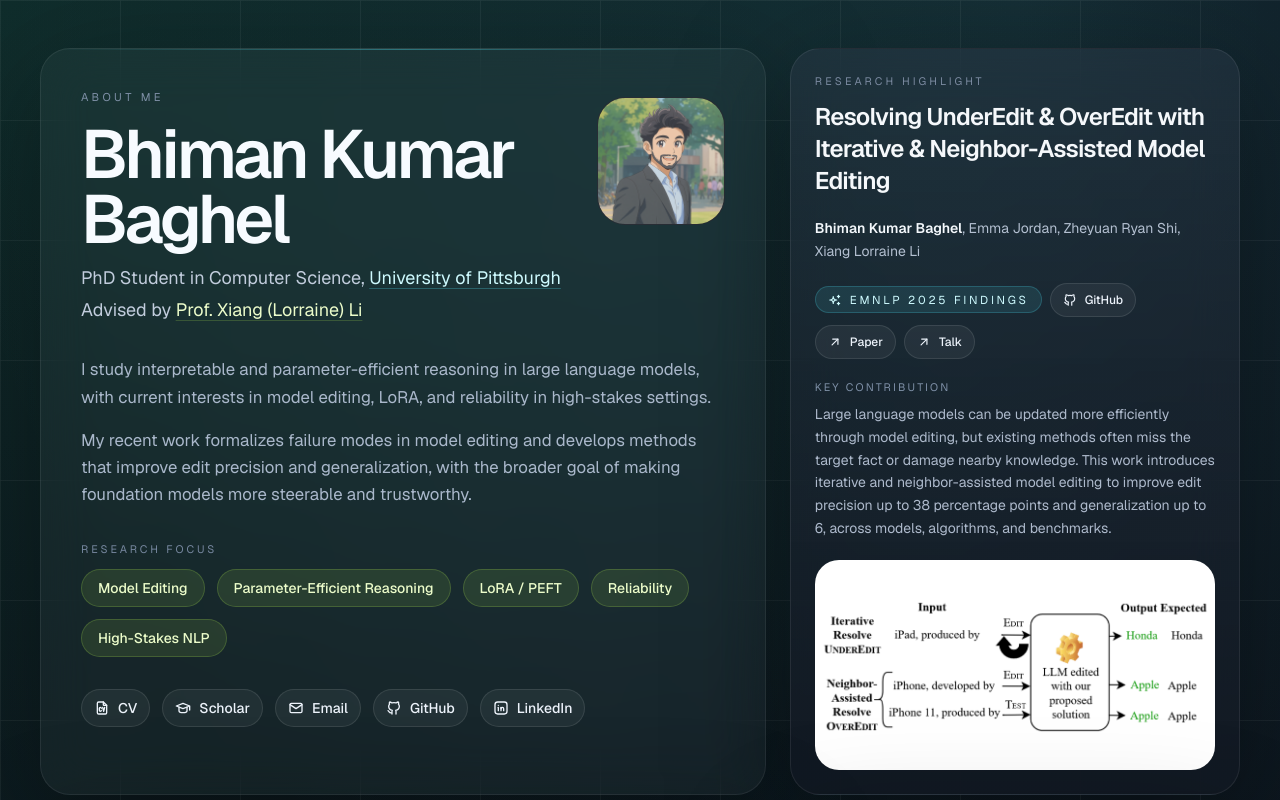
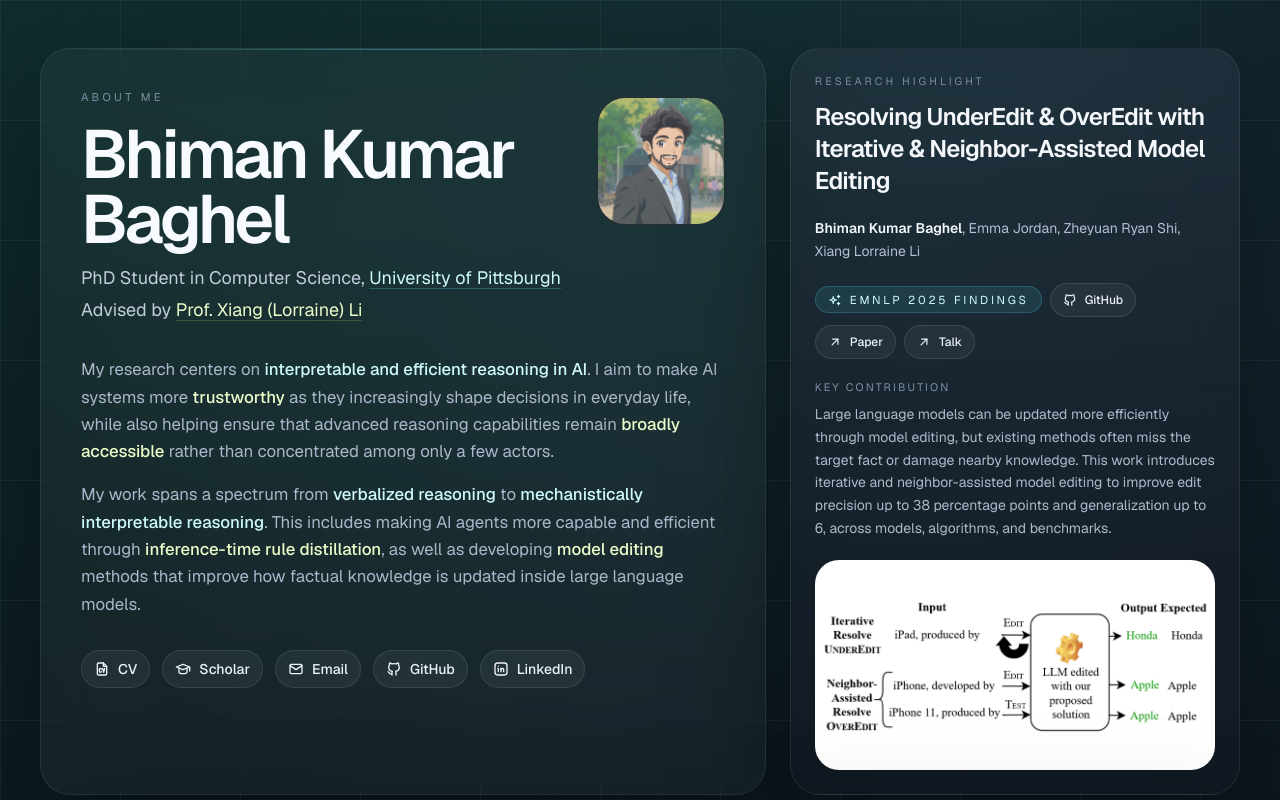
Before and after one commit to bhimanbaghel/bhimanbaghel.github.io, a Next.js app: page / in a window 1280 px wide. Shown: the top 800 px of the page. Built offline with nearby package versions, Linux system fonts and the light colour scheme.

Commit message:
Refine homepage intro and research highlight

```diff
--- a/src/components/home/editorial-homepage.tsx
+++ b/src/components/home/editorial-homepage.tsx
@@ -16,8 +16,8 @@ import {
   HERO_ACTIONS,
   HERO_CONTENT,
   RECENT_HIGHLIGHT,
-  RESEARCH_FOCUS,
   type HeroAction,
+  type HeroSummarySegment,
 } from "@/data/homepage-content";
 import { PublicationList } from "@/components/ui/publication-list";
 import { NewsList } from "@/components/ui/news-list";
@@ -176,6 +176,19 @@ function HighlightLinkIcon({ label }: { label: string }) {
   return <IconArrowUpRight className="h-3.5 w-3.5" />;
 }
 
+function SummarySegment({ segment }: { segment: HeroSummarySegment }) {
+  if (!segment.accent) {
+    return <span>{segment.text}</span>;
+  }
+
+  const accentClass =
+    segment.accent === "cyan"
+      ? "font-medium text-cyan-100"
+      : "font-medium text-lime-100";
+
+  return <span className={accentClass}>{segment.text}</span>;
+}
+
 function ResearchHighlightCard() {
   return (
     <SectionShell
@@ -298,24 +311,15 @@ export function EditorialHomepage() {
 
               <div className="max-w-3xl space-y-4 text-base leading-relaxed text-[#aab8cb] sm:text-[1.05rem]">
                 {HERO_CONTENT.summary.map((paragraph) => (
-                  <p key={paragraph}>{paragraph}</p>
+                  <p key={paragraph.segments.map((segment) => segment.text).join("")}>
+                    {paragraph.segments.map((segment) => (
+                      <SummarySegment
+                        key={`${segment.text}-${segment.accent ?? "plain"}`}
+                        segment={segment}
+                      />
+                    ))}
+                  </p>
                 ))}
-              </div>
-
-              <div className="space-y-3">
-                <p className="text-[0.68rem] uppercase tracking-[0.26em] text-[#7888a0]">
-                  Research Focus
-                </p>
-                <div className="flex flex-wrap gap-3">
-                  {RESEARCH_FOCUS.map((focus) => (
-                    <span
-                      key={focus}
-                      className="rounded-full border border-lime-300/20 bg-lime-300/10 px-4 py-2 text-sm font-medium text-lime-100"
-                    >
-                      {focus}
-                    </span>
-                  ))}
-                </div>
               </div>
 
               <div className="flex flex-wrap gap-3">
--- a/src/data/homepage-content.ts
+++ b/src/data/homepage-content.ts
@@ -3,6 +3,15 @@ export interface HeroAction {
   href: string;
   kind: "cv" | "scholar" | "email" | "github" | "linkedin";
   external?: boolean;
+}
+
+export interface HeroSummarySegment {
+  text: string;
+  accent?: "cyan" | "lime";
+}
+
+export interface HeroSummaryParagraph {
+  segments: HeroSummarySegment[];
 }
 
 export interface RecentHighlightLink {
@@ -19,9 +28,33 @@ export const HERO_CONTENT = {
   advisor: "Prof. Xiang (Lorraine) Li",
   advisorUrl: "https://lorraine333.github.io/",
   summary: [
-    "I study interpretable and parameter-efficient reasoning in large language models, with current interests in model editing, LoRA, and reliability in high-stakes settings.",
-    "My recent work formalizes failure modes in model editing and develops methods that improve edit precision and generalization, with the broader goal of making foundation models more steerable and trustworthy.",
-  ],
+    {
+      segments: [
+        { text: "My research centers on " },
+        { text: "interpretable and efficient reasoning in AI", accent: "cyan" },
+        { text: ". I aim to make AI systems more " },
+        { text: "trustworthy", accent: "lime" },
+        {
+          text: " as they increasingly shape decisions in everyday life, while also helping ensure that advanced reasoning capabilities remain ",
+        },
+        { text: "broadly accessible", accent: "lime" },
+        { text: " rather than concentrated among only a few actors." },
+      ],
+    },
+    {
+      segments: [
+        { text: "My work spans a spectrum from " },
+        { text: "verbalized reasoning", accent: "cyan" },
+        { text: " to " },
+        { text: "mechanistically interpretable reasoning", accent: "cyan" },
+        { text: ". This includes making AI agents more capable and efficient through " },
+        { text: "inference-time rule distillation", accent: "lime" },
+        { text: ", as well as developing " },
+        { text: "model editing", accent: "lime" },
+        { text: " methods that improve how factual knowledge is updated inside large language models." },
+      ],
+    },
+  ] satisfies HeroSummaryParagraph[],
 };
 
 export const HERO_ACTIONS: HeroAction[] = [
@@ -55,14 +88,6 @@ export const HERO_ACTIONS: HeroAction[] = [
   },
 ];
 
-export const RESEARCH_FOCUS = [
-  "Model Editing",
-  "Parameter-Efficient Reasoning",
-  "LoRA / PEFT",
-  "Reliability",
-  "High-Stakes NLP",
-];
-
 export const RECENT_HIGHLIGHT = {
   venue: "EMNLP 2025 Findings",
   title:
```
